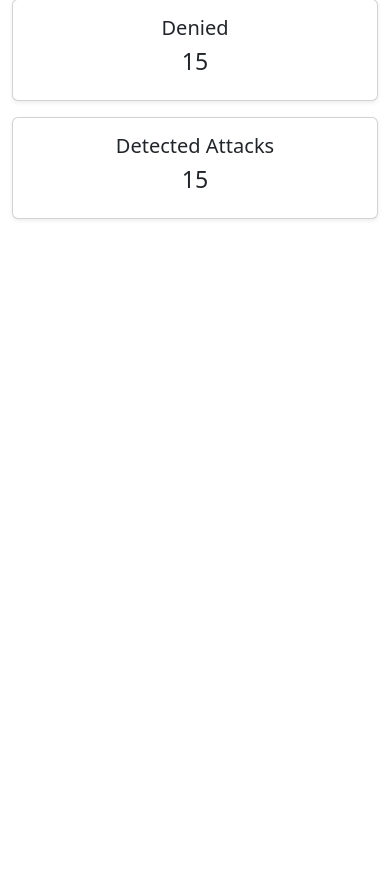
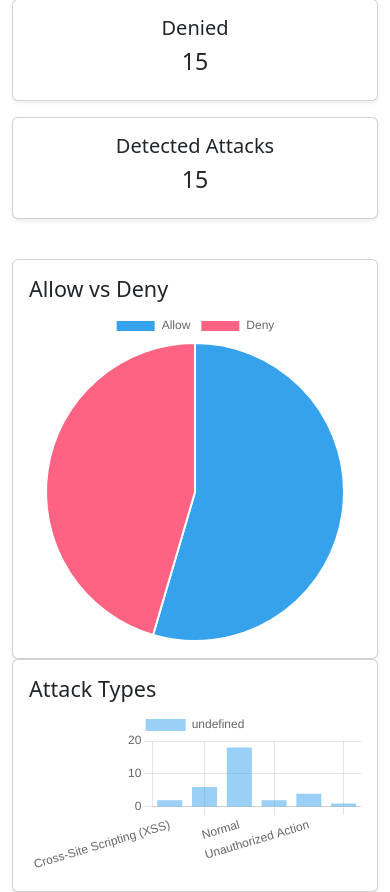
Before and after one commit to veevekmgr9/zero-trust, a Flask app: page /dashboard in a window 390 px wide. Shown: the part 652-1544 px from the top of the page. Before the commit the page ends 872 px from the top, so only its background shows below. Run offline with Flask 3, Linux system fonts and the light colour scheme; the visitor is signed in with stand-in values (Sample User, id 1); data comes from the database, SQL or seed files in the repository; both versions use the stored data as it was after the commit.

Commit message:
added visualization in dashboard and added colored button in allow and deny of logs

```diff
--- a/app.py
+++ b/app.py
@@ -224,7 +224,21 @@
     cursor.execute("SELECT COUNT(*) FROM security_logs WHERE attack_type!='Normal'")
     detected_attacks = cursor.fetchone()[0]
 
+     # Decision stats
+    cursor.execute("SELECT decision, COUNT(*) FROM security_logs GROUP BY decision")
+    decision_rows = cursor.fetchall()
+
+    # Attack stats
+    cursor.execute("SELECT attack_type, COUNT(*) FROM security_logs GROUP BY attack_type")
+    attack_rows = cursor.fetchall()
+
     conn.close()
+
+    decision_labels = [row[0] for row in decision_rows]
+    decision_values = [row[1] for row in decision_rows]
+
+    attack_labels = [row[0] for row in attack_rows]
+    attack_values = [row[1] for row in attack_rows]
 
     return render_template(
         "dashboard.html",
@@ -233,7 +247,11 @@
         total_requests=total_requests,
         allowed_requests=allowed_requests,
         denied_requests=denied_requests,
-        detected_attacks=detected_attacks
+        detected_attacks=detected_attacks,
+        decision_labels=decision_labels,
+        decision_values=decision_values,
+        attack_labels=attack_labels,
+        attack_values=attack_values
     )
 
 
@@ -471,7 +489,7 @@
         trusted_ips=TRUSTED_IPS,
         trusted_devices=TRUSTED_DEVICES,
         users=USERS,
-        patient=PATIENTS,
+        patients=PATIENTS,
     )
 
 if __name__ == "__main__":
--- a/templates/dashboard.html
+++ b/templates/dashboard.html
@@ -60,4 +60,50 @@
         </div>
     </div>
 </div>
+
+<script src="https://cdn.jsdelivr.net/npm/chart.js"></script>
+
+<div class="row mt-4">
+
+    <div class="col-md-6">
+        <div class="card shadow-sm">
+            <div class="card-body">
+                <h4>Allow vs Deny</h4>
+                <canvas id="decisionChart"></canvas>
+            </div>
+        </div>
+    </div>
+
+    <div class="col-md-6">
+        <div class="card shadow-sm">
+            <div class="card-body">
+                <h4>Attack Types</h4>
+                <canvas id="attackChart"></canvas>
+            </div>
+        </div>
+    </div>
+
+</div>
+
+<script>
+    new Chart(document.getElementById('decisionChart'), {
+        type: 'pie',
+        data: {
+            labels: {{ decision_labels| tojson }},
+        datasets: [{
+            data: {{ decision_values| tojson }}
+        }]
+    }
+});
+
+    new Chart(document.getElementById('attackChart'), {
+        type: 'bar',
+        data: {
+            labels: {{ attack_labels| tojson }},
+        datasets: [{
+            data: {{ attack_values| tojson }}
+        }]
+    }
+});
+</script>
 {% endblock %}
```
Also changed, not shown: templates/logs.html (+7 -1 lines), database.db.
